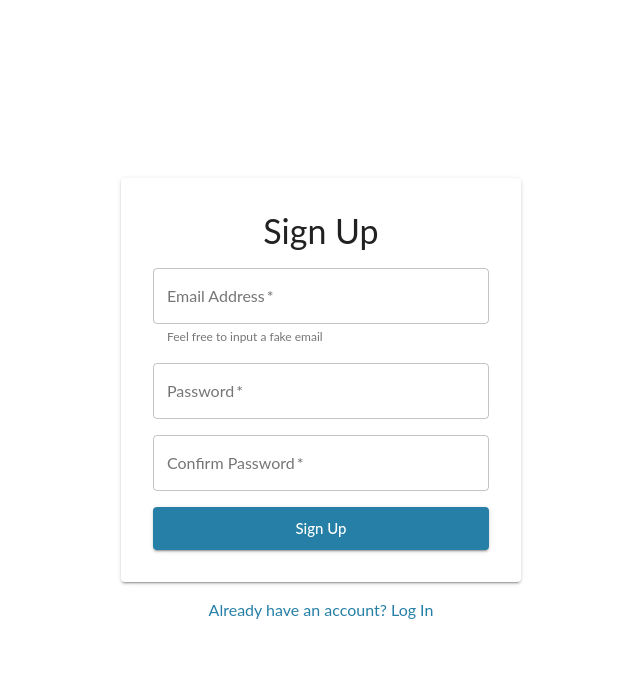
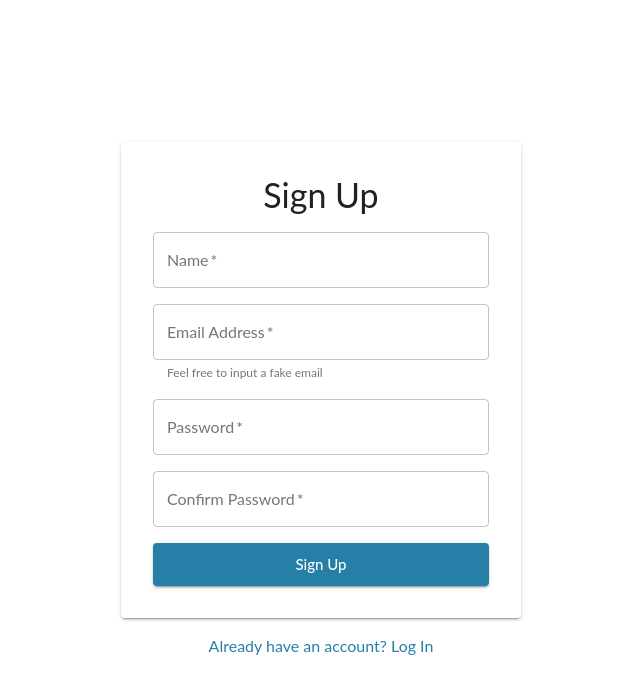
Before and after one commit to denzeltl/notes-app, a React (Create React App) app: page /signup in a window 1280 px wide. Shown: the top 694 px of the page, without its empty margins (319-959 px from the left). Built offline with nearby package versions, Linux system fonts and the light colour scheme; no server answers; the database is empty.

Commit message:
Add name field on signup component

```diff
--- a/src/components/Signup.tsx
+++ b/src/components/Signup.tsx
@@ -33,6 +33,7 @@ interface SignupProps {}
 
 const Signup: React.FC<SignupProps> = () => {
     const classes = useStyles();
+    const nameRef = useRef<HTMLInputElement>();
     const emailRef = useRef<HTMLInputElement>();
     const passwordRef = useRef<HTMLInputElement>();
     const confirmPasswordRef = useRef<HTMLInputElement>();
@@ -59,7 +60,9 @@ const Signup: React.FC<SignupProps> = () => {
 
         try {
             setLoading(true);
-            await signup(emailRef.current && emailRef.current.value, passwordRef.current && passwordRef.current.value);
+            await signup(emailRef.current && emailRef.current.value, passwordRef.current && passwordRef.current.value).then((cred: any) => {
+                console.log(cred.user.uid);
+            });
         } catch (error) {
             if (error.code === "auth/invalid-email") {
                 setOpenSnackbar(true);
@@ -86,6 +89,7 @@ const Signup: React.FC<SignupProps> = () => {
                     Sign Up
                 </Typography>
                 <form className={classes.form} autoComplete="off" onSubmit={handleSubmit}>
+                    <TextField id="name-input" className={classes.formInput} label="Name" type="text" variant="outlined" fullWidth required inputRef={nameRef} />
                     <TextField
                         id="email-input"
                         className={classes.formInput}
```
